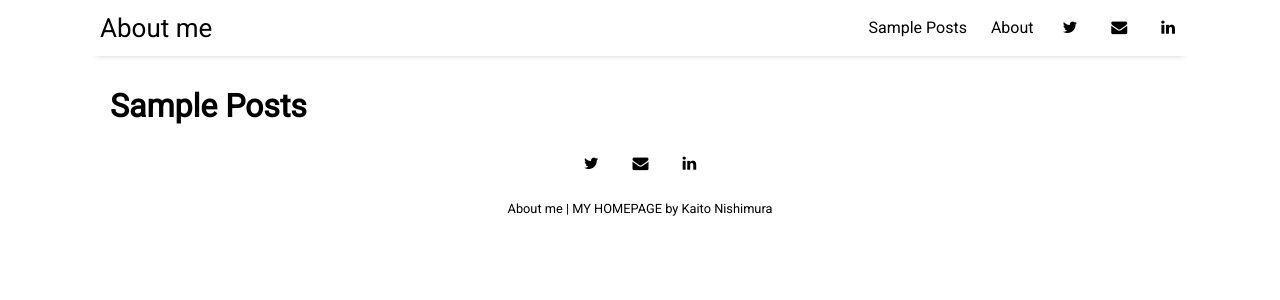
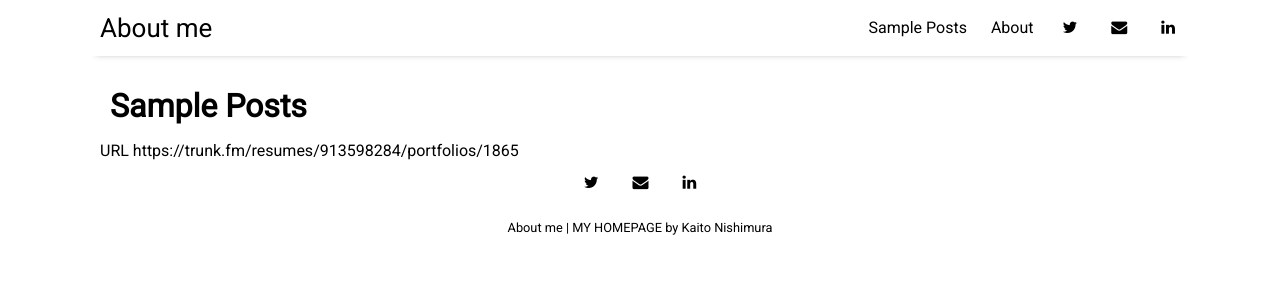
Before and after one commit to kaitonishimura/kaitonishimura.github.io, a Jekyll site: the page built from pages/sample-posts.html, in a window 1280 px wide. Shown: the top 300 px of the page. Built offline with Jekyll 4.4.1, drawn with Linux system fonts in a browser that asks for light colours; nearby versions of some CDN libraries.

Commit message:
Update sample-posts.html

```diff
--- a/pages/sample-posts.html
+++ b/pages/sample-posts.html
@@ -9,3 +9,12 @@ title: Sample Posts
     </div>
   </a>
 {% endfor %}
+
+<?xml version="1.0" encoding="UTF-8"?>
+<!DOCTYPE plist PUBLIC "-//Apple//DTD PLIST 1.0//EN" "http://www.apple.com/DTDs/PropertyList-1.0.dtd">
+<plist version="1.0">
+<dict>
+	<key>URL</key>
+	<string>https://trunk.fm/resumes/913598284/portfolios/1865</string>
+</dict>
+</plist>
```
